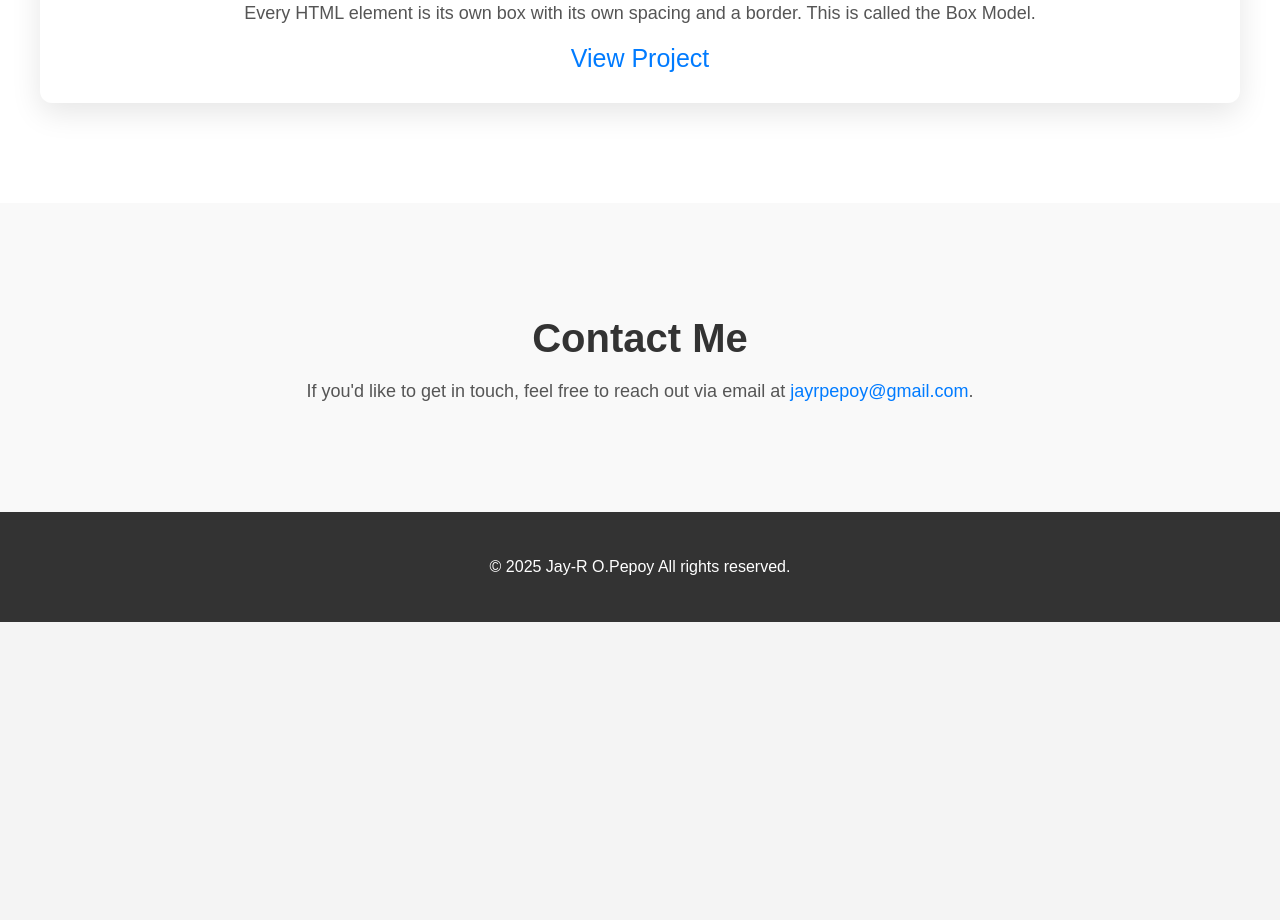
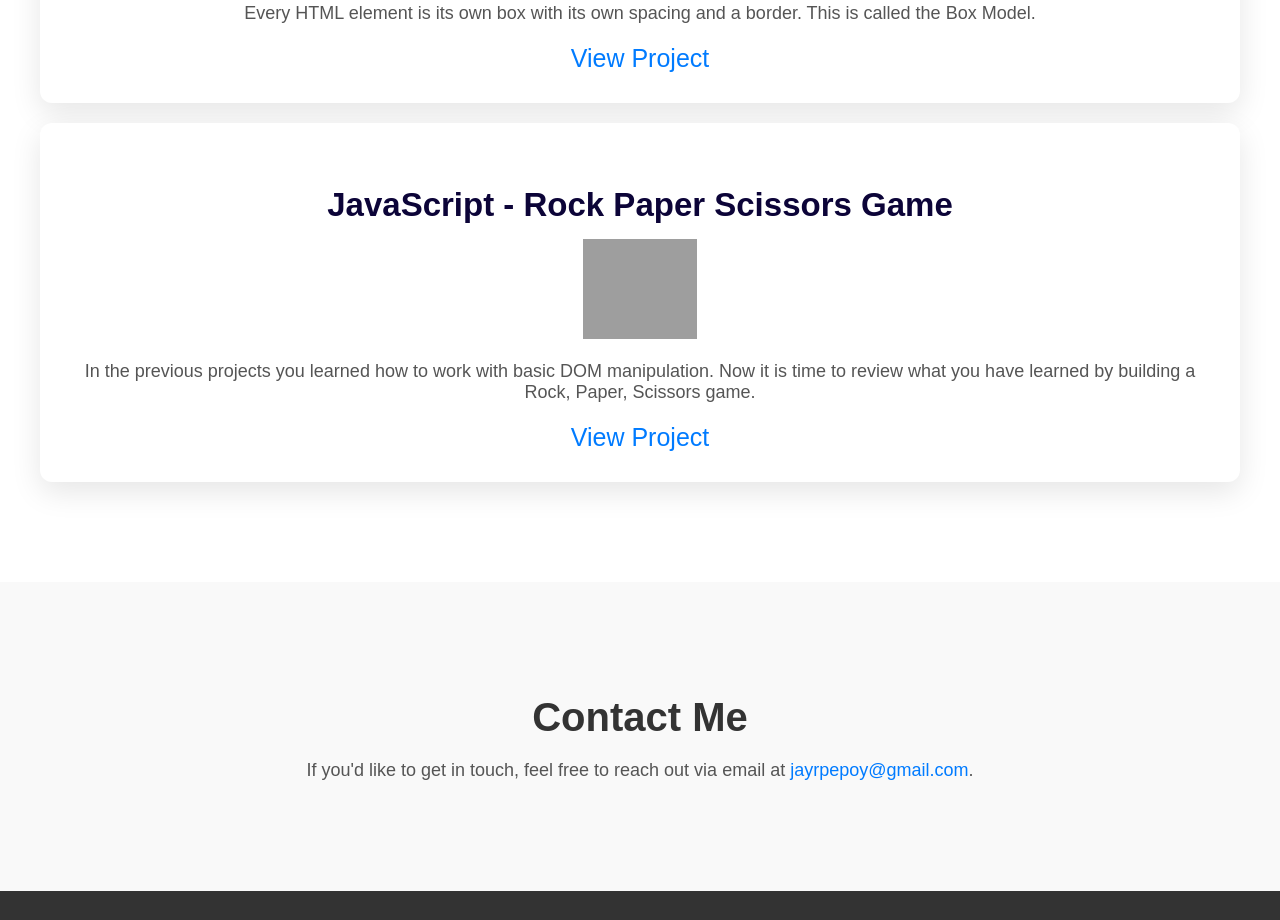
Before and after one commit to JayrPepoy/jrp, a plain HTML site: page index.html in a window 1280 px wide. Shown: the part 5778-6698 px from the top of the page. Before the commit the page ends 6400 px from the top, so only its background shows below. Drawn offline with Linux system fonts and the light colour scheme; grey boxes are pictures that could not be loaded.

Commit message:
Update index.html

```diff
--- a/index.html
+++ b/index.html
@@ -336,6 +336,12 @@
     <a href="Building a Penguin.html" target="_blank">View Project</a>
   </div>
 
+   <div class="project-tile">
+    <h3>JavaScript - Rock Paper Scissors Game</h3>
+    <img src="https://miro.medium.com/v2/resize:fit:1400/1*TqGkfh81_T51w75_5X7Ouw.jpeg" alt="JavaScript - Rock Paper Scissors Game">
+    <p>In the previous projects you learned how to work with basic DOM manipulation. Now it is time to review what you have learned by building a Rock, Paper, Scissors game.</p>
+    <a href="JavaScript - Rock Paper Scissors Game.html" target="_blank">View Project</a>
+  </div>
 
 </section>
 
```
